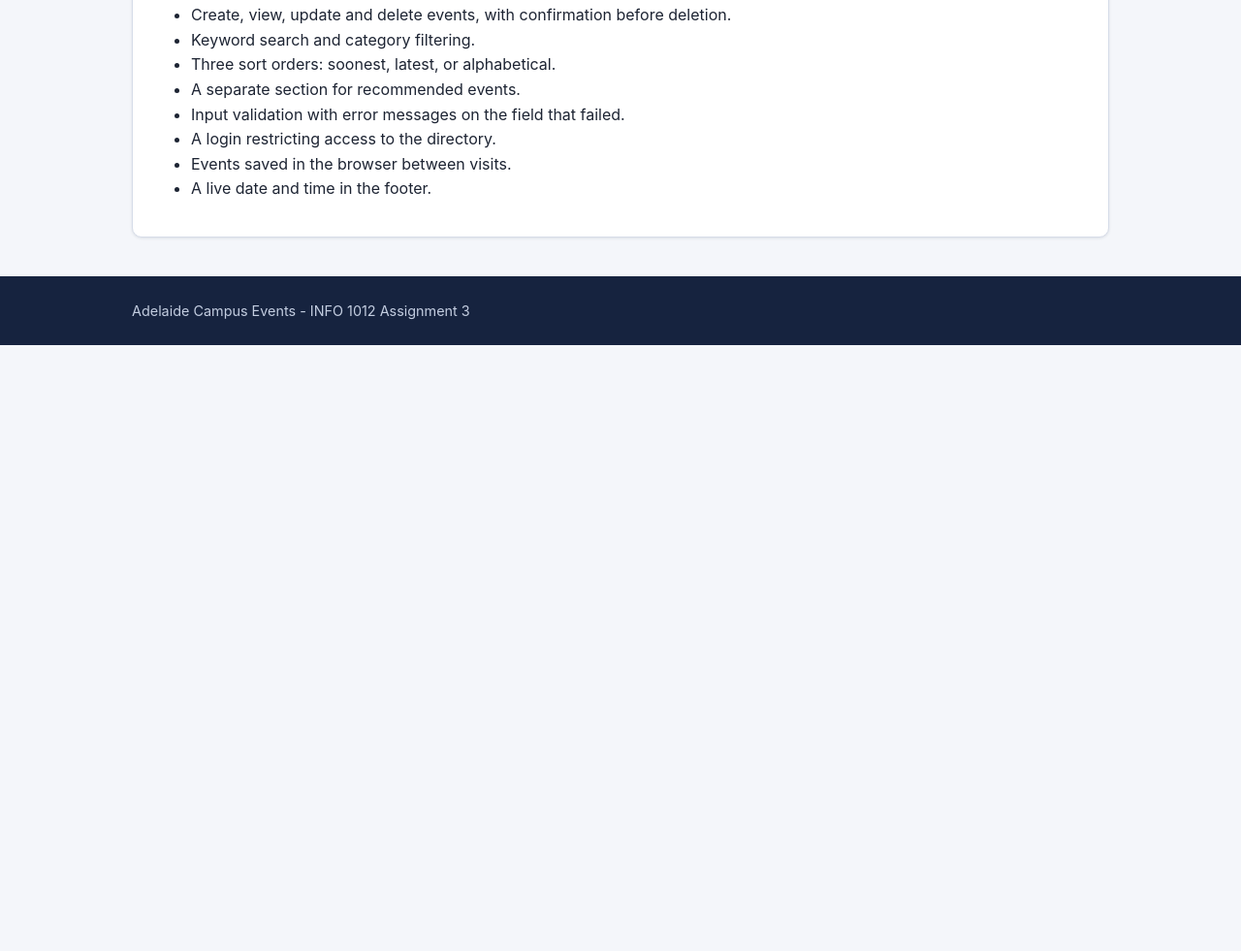
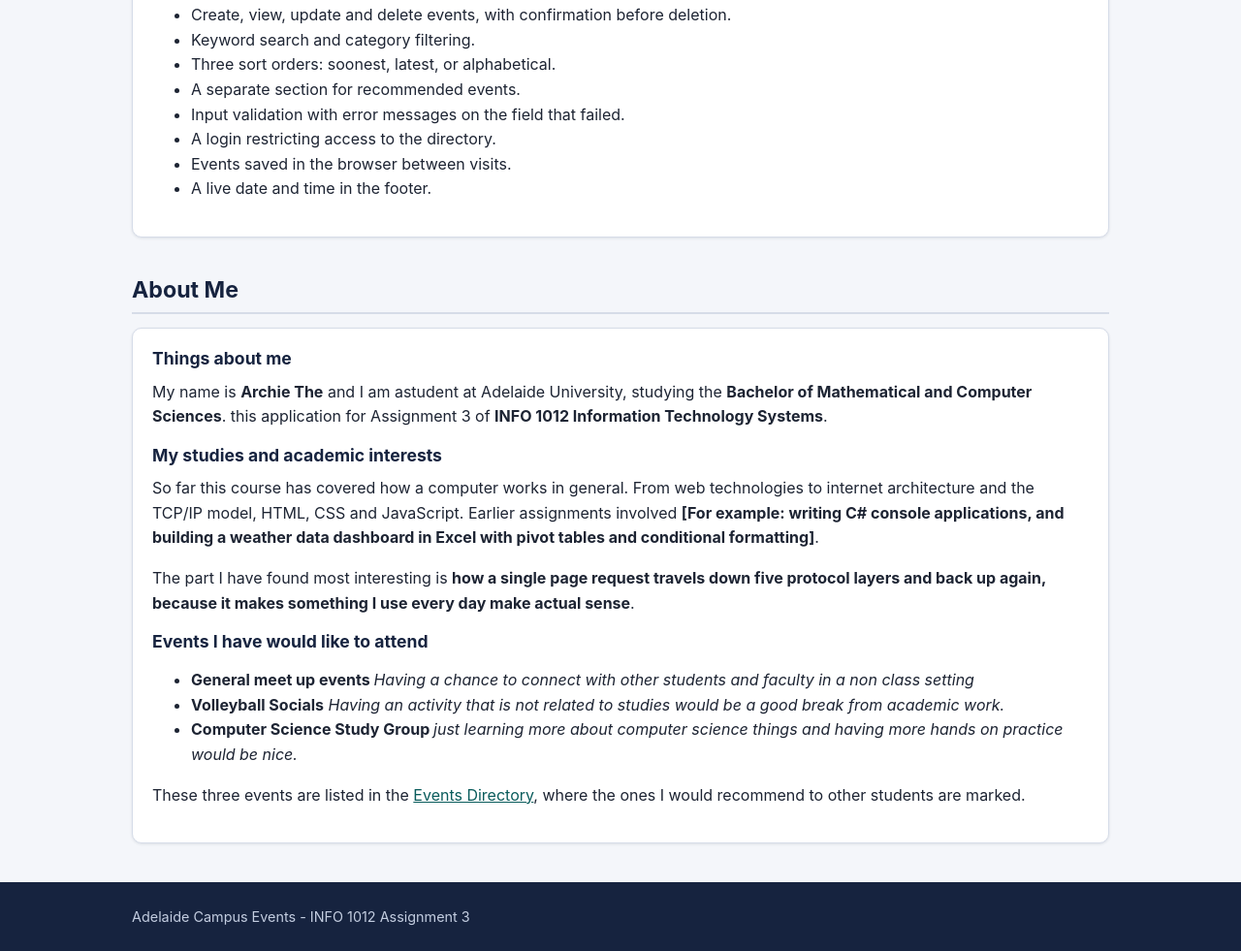
Before and after one commit to ArchieThe/Webdesign-Assignment, a plain HTML site: page index.html in a window 1280 px wide. Shown: the part 989-1970 px from the top of the page at 97% size. Before the commit the page ends 1345 px from the top, so only its background shows below. Drawn offline with Linux system fonts and the light colour scheme.

Commit message:
add the About Me section

```diff
--- a/index.html
+++ b/index.html
@@ -91,6 +91,42 @@
       </div>
     </section>
 
+    <!-- About Me -->
+    <section aria-labelledby="about-me-heading">
+      <h2 id="about-me-heading">About Me</h2>
+
+      <div class="card">
+        <h3>Things about me</h3>
+        <p>My name is <strong>Archie The</strong> and I am astudent at
+           Adelaide University, studying the <strong>Bachelor of
+           Mathematical and Computer Sciences</strong>. this application for Assignment 3 of
+           <strong>INFO 1012 Information Technology Systems</strong>.</p>
+
+        <h3>My studies and academic interests</h3>
+        <p>So far this course has covered how a computer works in general. From
+          web technologies to internet architecture and the TCP/IP model, HTML,
+          CSS and JavaScript. Earlier assignments involved
+           <strong>[For example: writing C# console applications, and building a weather data
+           dashboard in Excel with pivot tables and conditional formatting]</strong>.</p>
+        <p>The part I have found most interesting is <strong> how a single page
+           request travels down five protocol layers and back up again, because it
+           makes something I use every day make actual sense</strong>.
+
+        <h3>Events I have would like to attend</h3>
+        <ul>
+          <li><strong>General meet up events </strong>
+              <em>Having a chance to connect with other students and faculty in a non class setting</em></li>
+          <li><strong> Volleyball Socials</strong>
+              <em>Having an activity that is not related to studies would be a good break from academic work.</em></li>
+          <li><strong> Computer Science Study Group </strong>
+              <em>just learning more about computer science things and having more hands on practice would be nice.</em></li>
+        </ul>
+        <p>These three events are listed in the
+           <a href="events.html">Events Directory</a>, where the ones I would recommend
+           to other students are marked.</p>
+      </div>
+    </section>
+
   </main>
 
   <!-- Footer -->
```
